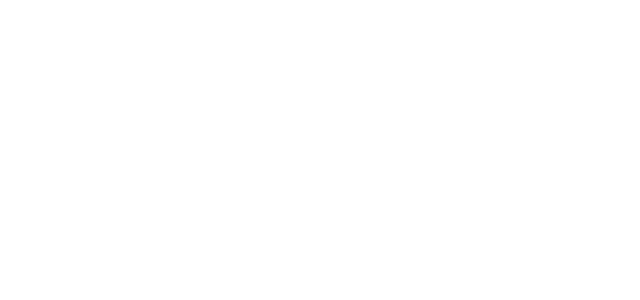
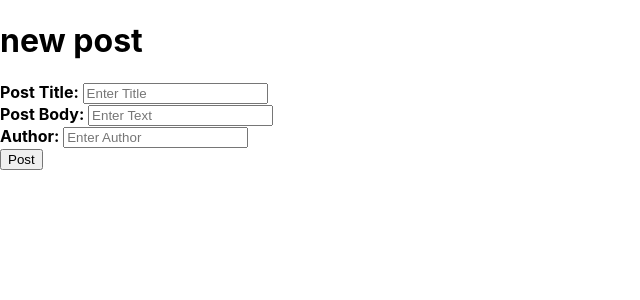
Before and after one commit to RifaOrin/InterviewPrepApp-Frontend-, a React (Create React App) app: page /newpost in a window 1280 px wide. Before the commit this address had no page. Shown: the top 300 px of the page, without its empty margins (0-640 px from the left). Built offline with nearby package versions, Linux system fonts and the light colour scheme.

Commit message:
multiple endpoint in one url, create new post added

```diff
--- a/src/App.js
+++ b/src/App.js
@@ -3,11 +3,14 @@
 import LoginPage from './LoginPage';
 import Post from './post';
 import Profile from './profile';
+import NewPost from './newPost';
+import PostDetailPage from './postDetail';
 
 import {
   BrowserRouter as Router,
   Routes,
   Route,
+  useParams,
 } from "react-router-dom";
 
 function App() {
@@ -30,6 +33,12 @@
         <Routes>
           <Route path="/profile" element={<Profile/>}></Route>
         </Routes>
+        <Routes>
+          <Route path="/newpost" element={<NewPost/>}></Route>
+        </Routes>
+        <Routes>
+          <Route path="/post/:post_id" element={<PostDetailPage/>}></Route>
+        </Routes>
 
       </Router>
 
--- /dev/null
+++ b/src/newPost.js
@@ -0,0 +1,48 @@
+import {useEffect, useState} from "react";
+import axios from 'axios';
+const Url = "http://127.0.0.1:8000/newpost/?"
+function NewPost() {
+  const [title, setTitle] = useState("");
+  const [text, setText] = useState("");
+  const [author, setAuthor] = useState("");
+  const [isError, setIsError] = useState("");
+
+  const post = (e) =>
+  {
+    e.preventDefault();
+    axios
+    .post(Url,{
+        title,
+        text,
+        author
+    })
+    .then(res => console.log("creating new post", res))
+    .catch((error) => setIsError(error.message));
+  }
+
+    return (
+     <div className="NewPost">
+        <h1> new post</h1>
+        <div>
+                <label for="title"><b>Post Title: </b></label>
+                <input type="text" placeholder="Enter Title" name="title" onChange={(e)=>setTitle(e.target.value)}/>
+            </div>
+
+            <div>
+                <label for="text"><b>Post Body: </b></label>
+                <input type="text" placeholder="Enter Text" name="text" onChange={(e)=>setText(e.target.value)} />
+            </div>
+            <div>
+                <label for="author"><b>Author: </b></label>
+                <input type="text" placeholder="Enter Author" name="author" onChange={(e)=>setAuthor(e.target.value)} />
+            </div>
+
+            <button onClick = {post}>Post</button>
+      </div>
+
+
+
+    );
+  }
+
+  export default NewPost;
--- a/src/post.js
+++ b/src/post.js
@@ -40,6 +40,8 @@
             return(
                 <div className="Feed">
                     <h2>{title}</h2>
+                    <p>Posted on - {date}</p>
+                    <p>Posted by - {author}</p>
                     <p>{text}</p>
                 </div>
             )
--- /dev/null
+++ b/src/postDetail.js
@@ -0,0 +1,70 @@
+import { useParams } from "react-router-dom";
+import {useEffect, useState} from "react";
+import axios from 'axios';
+const baseUrl = "http://127.0.0.1:8000/post/"
+function PostDetailPage() {
+    const {post_id} = useParams()
+    const [title, setTitle] = useState("");
+    const [text, setText] = useState("");
+    const [date, setDate] = useState("");
+    const [author, setAuthor] = useState("");
+    const [bump, setBump] = useState("");
+    const [isError, setIsError] = useState("");
+    const [commentData, setComment] = useState([]);
+    useEffect(() => {
+        axios
+          .get(baseUrl + post_id + '/')
+          .then((response) => {
+              //console.log(response)
+              setText(response.data.text)
+              setTitle(response.data.title)
+              setDate(response.data.date)
+              setAuthor(response.data.author)
+              setBump(response.data.bump)
+
+            })
+          .catch((error) => setIsError(error.message));
+      }, []);
+      useEffect(() => {
+        axios
+          .get(baseUrl + post_id + '/comment/')
+          .then((res) => {
+              //console.log(res)
+              setComment(res.data)
+
+
+            })
+          .catch((error) => setIsError(error.message));
+      }, []);
+      //console.log(baseUrl + post_id)
+    return (
+
+
+                <div className="PostDetailPage">
+                <h1> details page</h1>
+
+                {isError !== "" && <h2>{isError}</h2>}
+                <h2>{title}</h2>
+                <p>Posted on - {date}</p>
+                <p>Posted by - {author}</p>
+                <p>Liked by - {bump}  people</p>
+                <p>{text}</p>
+                <h2>Comments by -</h2>
+                {commentData.map((comments) => {
+                const {text} = comments;
+                return(
+                <div className="Comment">
+
+                    <p>{text}</p>
+                </div>
+            )
+
+        })}
+                </div>
+
+
+
+    );
+  }
+
+  export default PostDetailPage;
```
